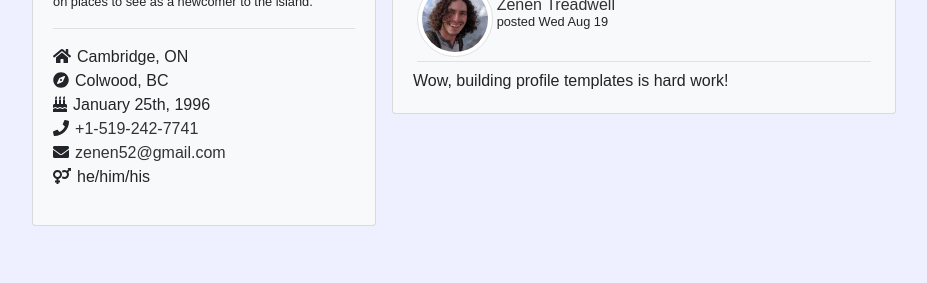
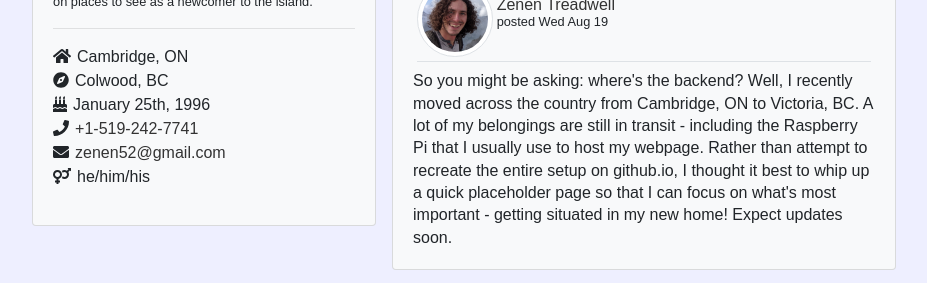
Before and after one commit to ZenenTreadwell/Freebook, a React (Create React App) app: page / in a window 1280 px wide. Shown: the part 580-863 px from the top of the page, without its empty margins (176-1103 px from the left). Before the commit the page ends 822 px from the top, so only its background shows below. Built offline with nearby package versions, Linux system fonts and the light colour scheme; the HTML template or start-up script is replaced by a standard one.

Commit message:
Added more detailed post data

```diff
--- a/src/App.js
+++ b/src/App.js
@@ -62,7 +62,7 @@ class App extends React.Component {
                     profile_pic,
                 },
                 posted: Date(),
-                content: "Wow, building profile templates is hard work!",
+                content: "So you might be asking: where's the backend? Well, I recently moved across the country from Cambridge, ON to Victoria, BC. A lot of my belongings are still in transit - including the Raspberry Pi that I usually use to host my webpage. Rather than attempt to recreate the entire setup on  github.io, I thought it best to whip up a quick placeholder page so that I can focus on what's most important - getting situated in my new home! Expect updates soon.",
             }
         ],
     };
```
